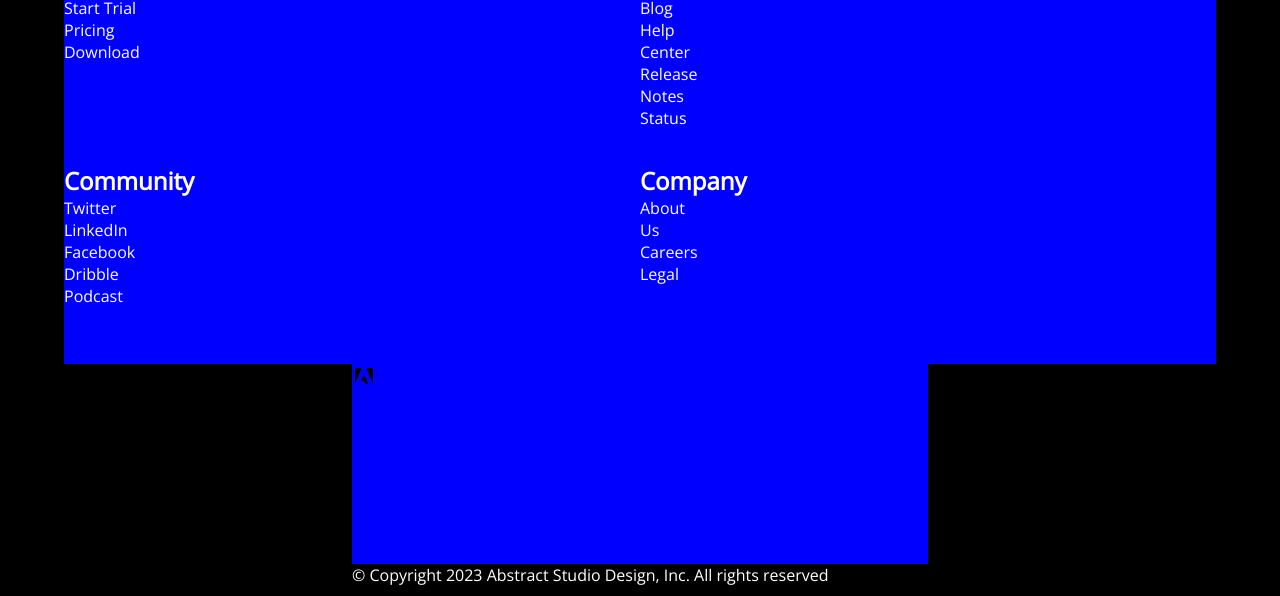
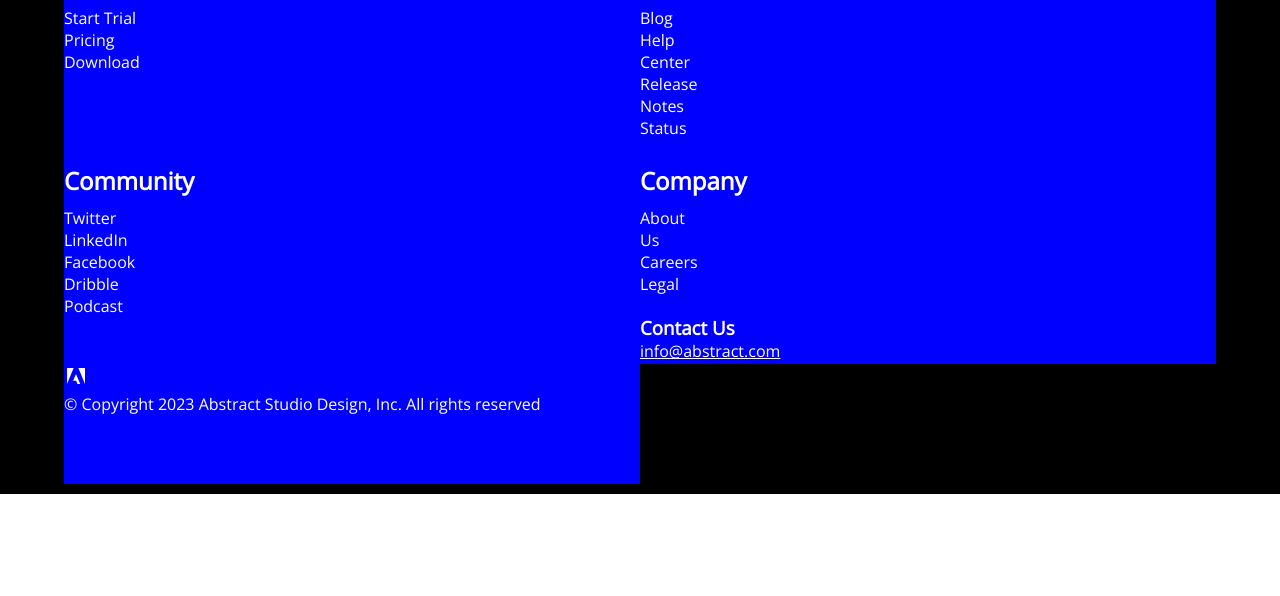
Before and after one commit to ViniiR/abstract, a website built with Parcel: page index.html in a window 1280 px wide. Shown: the part 1876-2472 px from the top of the page. After the commit the page ends 2370 px from the top, so only its background shows below. Built offline with nearby package versions, Linux system fonts and the light colour scheme.

Commit message:
footer in progress

```diff
--- a/index.html
+++ b/index.html
@@ -167,7 +167,7 @@
         </section>
         <section>
             <section>
-                <svg xmlns="http://www.w3.org/2000/svg" width="24" height="24" viewBox="0 0 24 24" style="fill: black;"><path d="M21 19.966V4.034h-6.654zM3 4.034v15.932L9.658 4.034zM9.092 16.76h3.104l1.268 3.205h2.778L12.003 9.904z"></path></svg>
+                <svg xmlns="http://www.w3.org/2000/svg" width="24" height="24" viewBox="0 0 24 24" style="fill: white;"><path d="M21 19.966V4.034h-6.654zM3 4.034v15.932L9.658 4.034zM9.092 16.76h3.104l1.268 3.205h2.778L12.003 9.904z"></path></svg>
             </section>
             <section>
                 <p>
--- a/scss/mobile.scss
+++ b/scss/mobile.scss
@@ -163,12 +163,12 @@
     & * {
         color: white;
     }
-    section:not(section:last-child) {
+    & > section:not(section:last-child) {
         width: 45vw;
         background-color: blue;
         height: 200px;
         h2 {
-
+            margin-bottom: 10px;
         }
         ul {
             list-style: none;
@@ -178,5 +178,16 @@
                 }
             }
         }
+        section {
+            h3 {
+                margin-top: 20px;
+            }
+        }
+    }
+    & > section:last-child {
+        width: 45vw;
+        height: 120px;
+        background-color: blue;
+        margin-right: 45vw;
     }
 }
```
Also changed, not shown: dist/index.html, dist/index.js, 3 other files.
